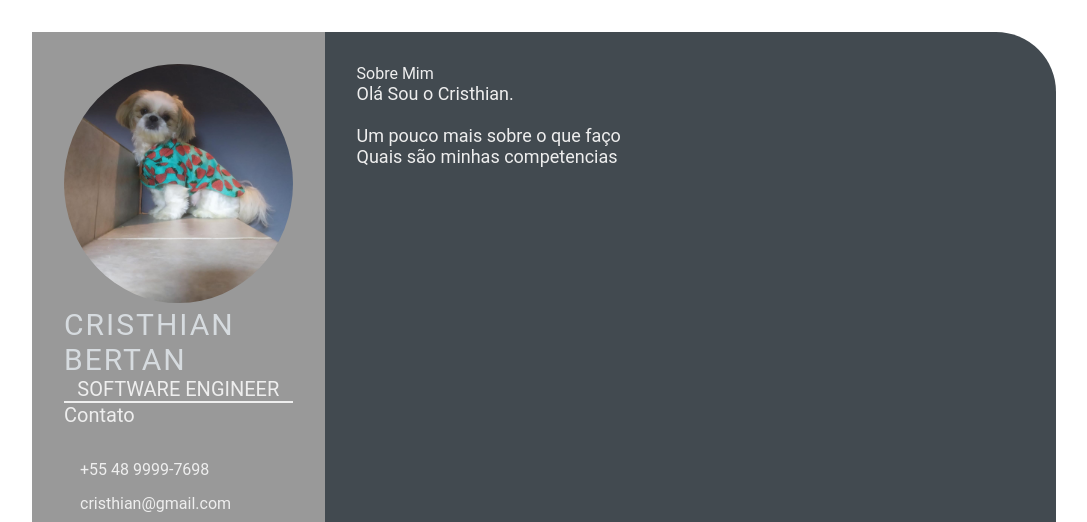
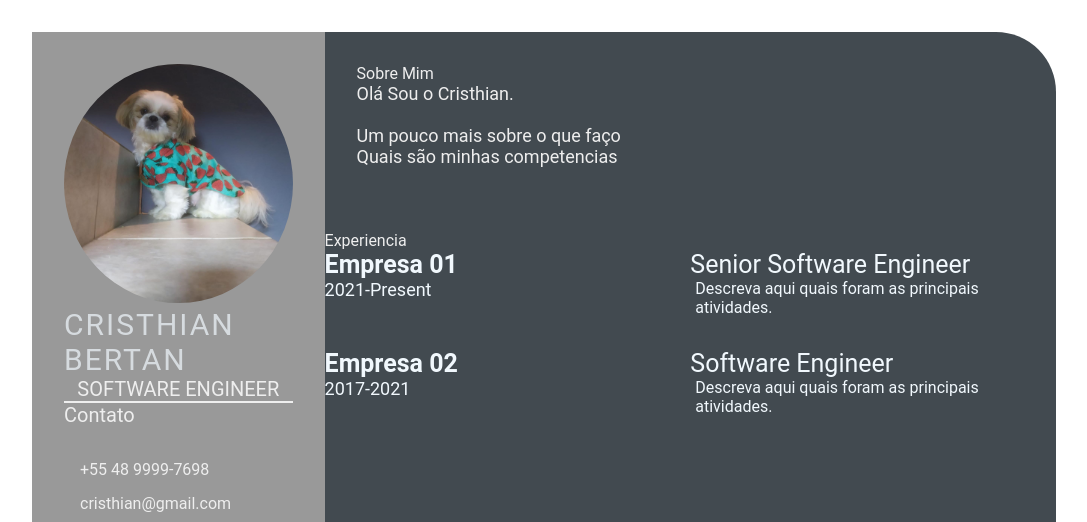
Before and after one commit to cristhiancb1916/cristhiancb1916git.github.io, a plain HTML site: page index.html in a window 1280 px wide. Shown: the top 522 px of the page, without its empty margins (96-1183 px from the left). Drawn offline with Linux system fonts and the light colour scheme.

Commit message:
featured: resume content day-3 (#8)

```diff
--- a/index.html
+++ b/index.html
@@ -47,7 +47,35 @@
                     </p>
                 </section>
             </div>
-        </section>
-    </main>
+            <section class="experience gap">
+                <div class="right-title">Experiencia</div>
+                <div class="experience-contents">
+                    <div class="exp-left">
+                        <p class="exp-company-name">Empresa 01</p>
+                        <p class="exp-time-period">2021-Present</p>
+                    </div>
+                    <div class="exp-right">
+                        <p class="exp-position">Senior Software Engineer</p>
+                        <p class="exp-desc">
+                            Descreva aqui quais foram as principais atividades.
+                        </p>
+                    </div>
+                </div>
+                <div class="experience-contents">
+                    <div class="exp-left">
+                        <p class="exp-company-name">Empresa 02</p>
+                        <p class="exp-time-period">2017-2021</p>
+                    </div>
+                    <div class="exp-right">
+                        <p class="exp-position">Software Engineer</p>
+                        <p class="exp-desc">
+                            Descreva aqui quais foram as principais atividades.
+                        </p>
+                    </div>
+                </div>
+            </section>
+        </div>
+    </section>
+</main>
 </body>
 </html>
--- a/style.css
+++ b/style.css
@@ -101,3 +101,38 @@
     font-size: 18px;
     color: #eeeeee;
 }
+
+.experience-contents,
+.education-contents,
+.awards-contents {
+    display: grid;
+    grid-template-columns: repeat(2, 1fr);
+    padding-bottom: 2rem;
+    color: #F1F8FD;
+}
+
+.exp-company-name,
+.education-school-name,
+.awards-company-name {
+    font-size: 25px;
+    font-weight: bold;
+}
+
+.exp-time-period,
+.educationp-time-period,
+.awards-time-period {
+    font-size: 18px;
+}
+
+.exp-position,
+.education-subject,
+.awards-name {
+    font-size: 25px;
+}
+
+.exp-desc,
+.education-desc,
+.awards-desc {
+    font-size: 16px;
+    padding-left: 5px;
+}
```
